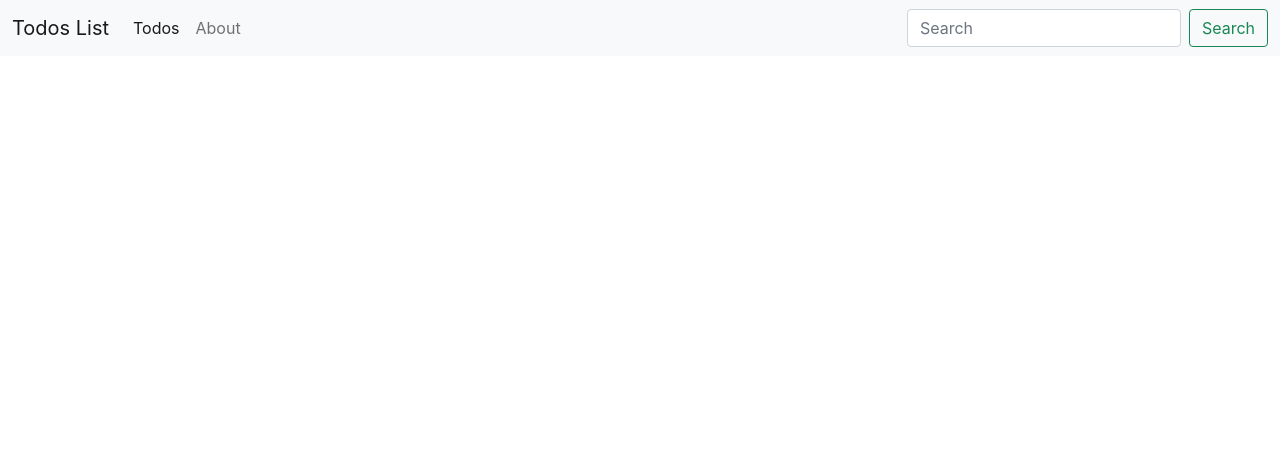
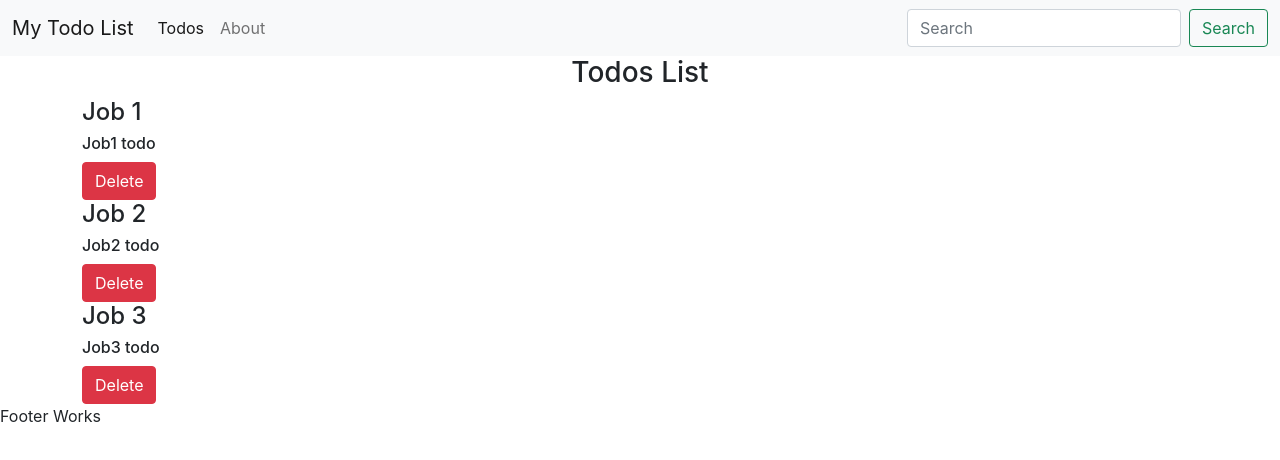
Before and after one commit to rohit-0308/Todo-list-React, a React (Create React App) app: page / in a window 1280 px wide. Shown: the top 460 px of the page. Built offline with nearby package versions, Linux system fonts and the light colour scheme.

Commit message:
Done Todos and TodoItem

```diff
--- a/src/App.css
+++ b/src/App.css
@@ -1,4 +1,4 @@
-.App {
+/* .App {
   text-align: center;
 }
 
@@ -35,4 +35,4 @@
   to {
     transform: rotate(360deg);
   }
-}
+} */
--- a/src/App.js
+++ b/src/App.js
@@ -1,12 +1,37 @@
-import logo from './logo.svg';
 import './App.css';
 import Header from './MyComponents/Header'
+import {Todos} from './MyComponents/Todos'
+import {Footer} from './MyComponents/Footer'
 
 function App() {
+  const onDelete = () => {
+    console.log("i am Delete")
+  }
+
+  let todos = [
+    {
+      sno: 1,
+      title: "Job 1",
+      desc: " Job1 todo "
+    },
+    {
+      sno: 2,
+      title: "Job 2",
+      desc: " Job2 todo "
+    },
+    {
+      sno: 3,
+      title: "Job 3",
+      desc: " Job3 todo "
+    },
+  ]
   return (
 
     <div className="App">
-      <Header />
+      <Header title = "My Todo List" />
+      <Todos todos={todos} onDelete={onDelete} />
+      <Footer />
+
     </div>
   );
 }
--- /dev/null
+++ b/src/MyComponents/Footer.js
@@ -0,0 +1,9 @@
+import React from 'react'
+
+export const Footer = () => {
+    return (
+        <div>
+            Footer Works
+        </div>
+    )
+}
--- a/src/MyComponents/Header.js
+++ b/src/MyComponents/Header.js
@@ -1,9 +1,11 @@
 import React from 'react'
+import PropTypes from 'prop-types'
 
-export default function header() {
+
+export default function Header(props) {
     return (<nav className="navbar navbar-expand-lg navbar-light bg-light">
     <div className="container-fluid">
-      <a className="navbar-brand" href="#">Todos List</a>
+      <a className="navbar-brand" href="#">{props.title}</a>
       <button className="navbar-toggler" type="button" data-bs-toggle="collapse" data-bs-target="#navbarSupportedContent" aria-controls="navbarSupportedContent" aria-expanded="false" aria-label="Toggle navigation">
         <span className="navbar-toggler-icon"></span>
       </button>
@@ -27,3 +29,11 @@ export default function header() {
   </nav>
     )
 }
+
+Header.defaultProps = {
+  title: "Your Title Here"
+}
+
+Header.propTypes ={
+  title: PropTypes.string
+}
--- /dev/null
+++ b/src/MyComponents/TodoItem.js
@@ -0,0 +1,12 @@
+import React from 'react'
+
+export const TodoItem = ({todo, onDelete}) => {
+    return (
+        <div>
+            <h4>{todo.title}</h4>
+            <h6>{todo.desc}</h6>
+
+            <button className="btn btn-danger" onClick={onDelete}>Delete</button>
+        </div>
+    )
+}
--- /dev/null
+++ b/src/MyComponents/Todos.js
@@ -0,0 +1,13 @@
+import React from "react";
+import { TodoItem } from "./TodoItem";
+
+export const Todos = (props) => {
+  return (
+    <div className="container">
+      <h3 className="text-center">Todos List</h3>
+      {props.todos.map((todo) => {
+        return <TodoItem todo={todo} onDelete={props.onDelete}/>;
+      })}
+    </div>
+  );
+};
```
